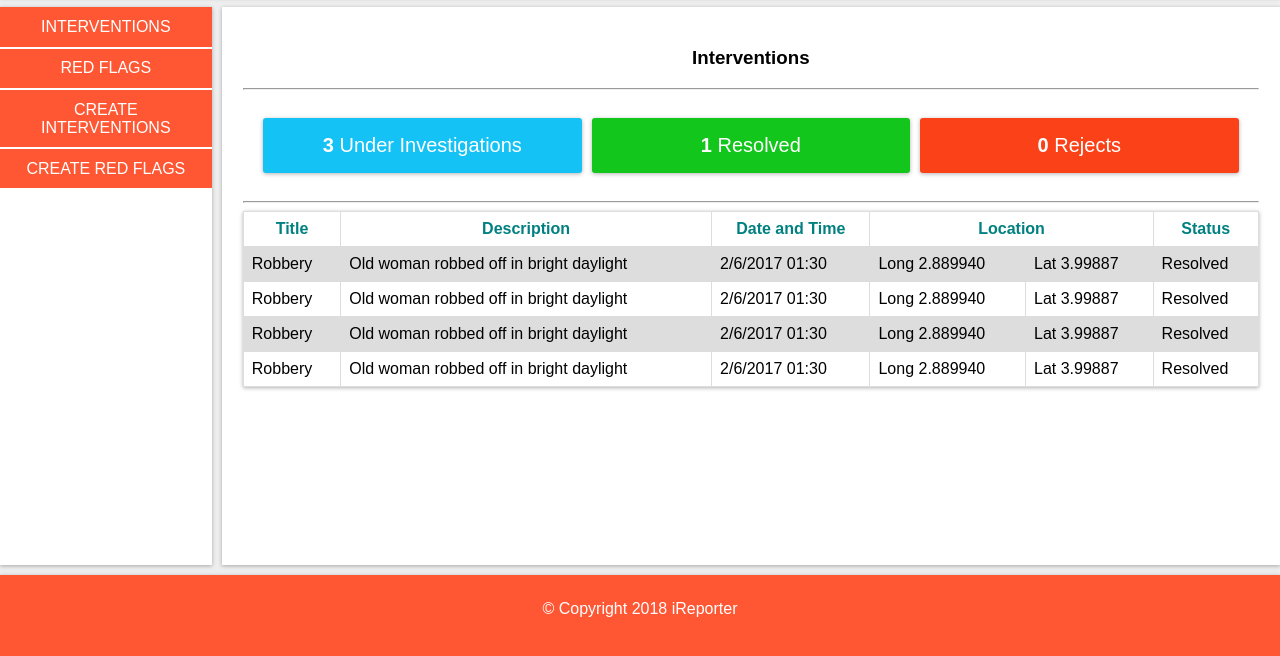
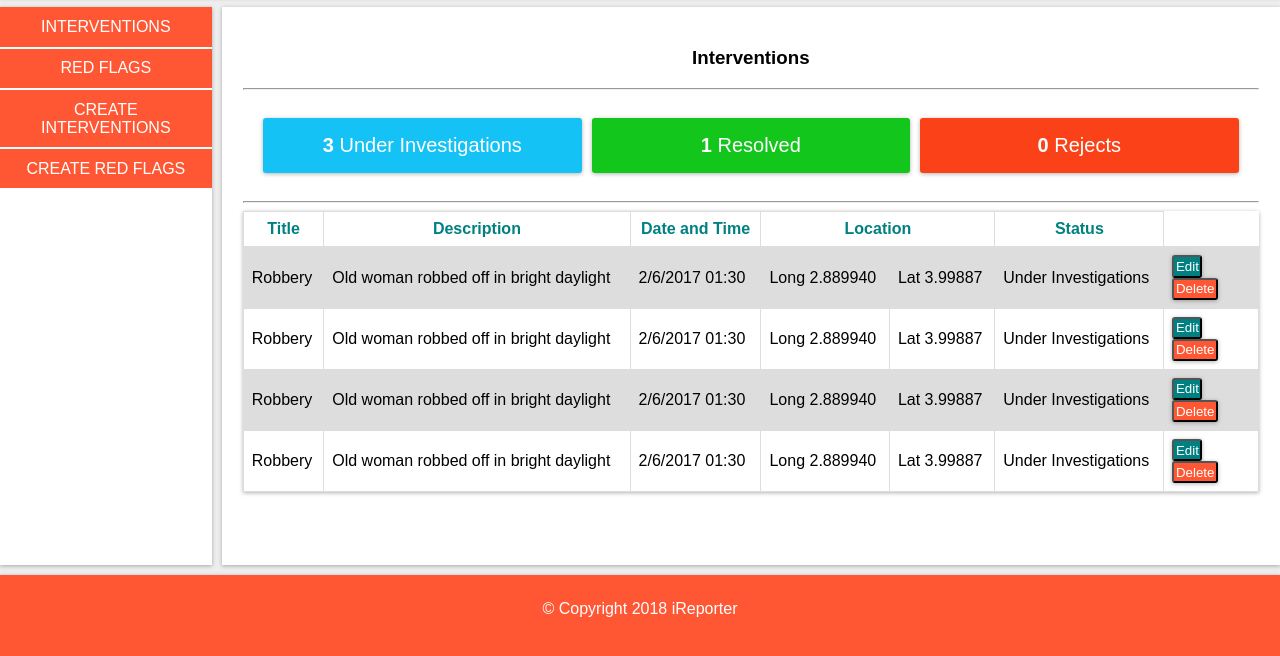
Before and after one commit to vikitaotiz/iReporter, a plain HTML site: page ui/interventions.html in a window 1280 px wide. Shown: the part 114-770 px from the top of the page. Drawn offline with Linux system fonts and the light colour scheme.

Commit message:
Update interventions.html

```diff
--- a/ui/interventions.html
+++ b/ui/interventions.html
@@ -55,7 +55,11 @@
                                     <td>2/6/2017 01:30</td>
                                     <td>Long 2.889940</td>
                                     <td>Lat 3.99887</td>
-                                <td>Resolved</td>
+                                    <td>Under Investigations</td>
+                                    <td>
+                                        <button class="btn-log" style="background: teal;">Edit</button>
+                                        <button class="btn-log">Delete</button>
+                                    </td>
                                 </tr>
                                 <tr>
                                         <td>Robbery</td>
@@ -63,7 +67,11 @@
                                         <td>2/6/2017 01:30</td>
                                         <td>Long 2.889940</td>
                                         <td>Lat 3.99887</td>
-                                    <td>Resolved</td>
+                                        <td>Under Investigations</td>
+                                        <td>
+                                            <button class="btn-log" style="background: teal;">Edit</button>
+                                            <button class="btn-log">Delete</button>
+                                        </td>
                                     </tr>
                                     <tr>
                                             <td>Robbery</td>
@@ -71,7 +79,11 @@
                                             <td>2/6/2017 01:30</td>
                                             <td>Long 2.889940</td>
                                             <td>Lat 3.99887</td>
-                                        <td>Resolved</td>
+                                            <td>Under Investigations</td>
+                                            <td>
+                                                <button class="btn-log" style="background: teal;">Edit</button>
+                                                <button class="btn-log">Delete</button>
+                                            </td>
                                         </tr>
                                         <tr>
                                                 <td>Robbery</td>
@@ -79,7 +91,11 @@
                                                 <td>2/6/2017 01:30</td>
                                                 <td>Long 2.889940</td>
                                                 <td>Lat 3.99887</td>
-                                            <td>Resolved</td>
+                                                <td>Under Investigations</td>
+                                                <td>
+                                                    <button class="btn-log" style="background: teal;">Edit</button>
+                                                    <button class="btn-log">Delete</button>
+                                                </td>
                                             </tr>
                         </table>
             </div>
```
Lines whose indentation alone changed are shown as unchanged.
